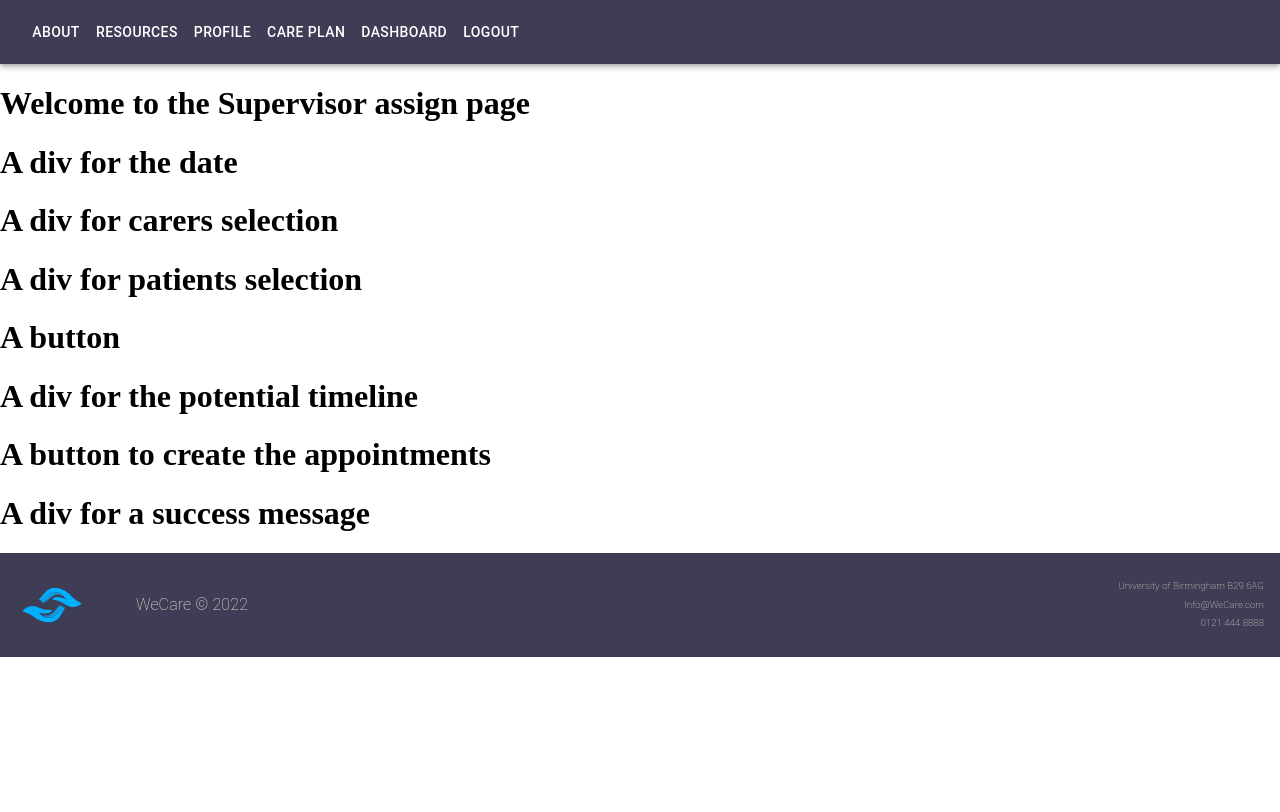
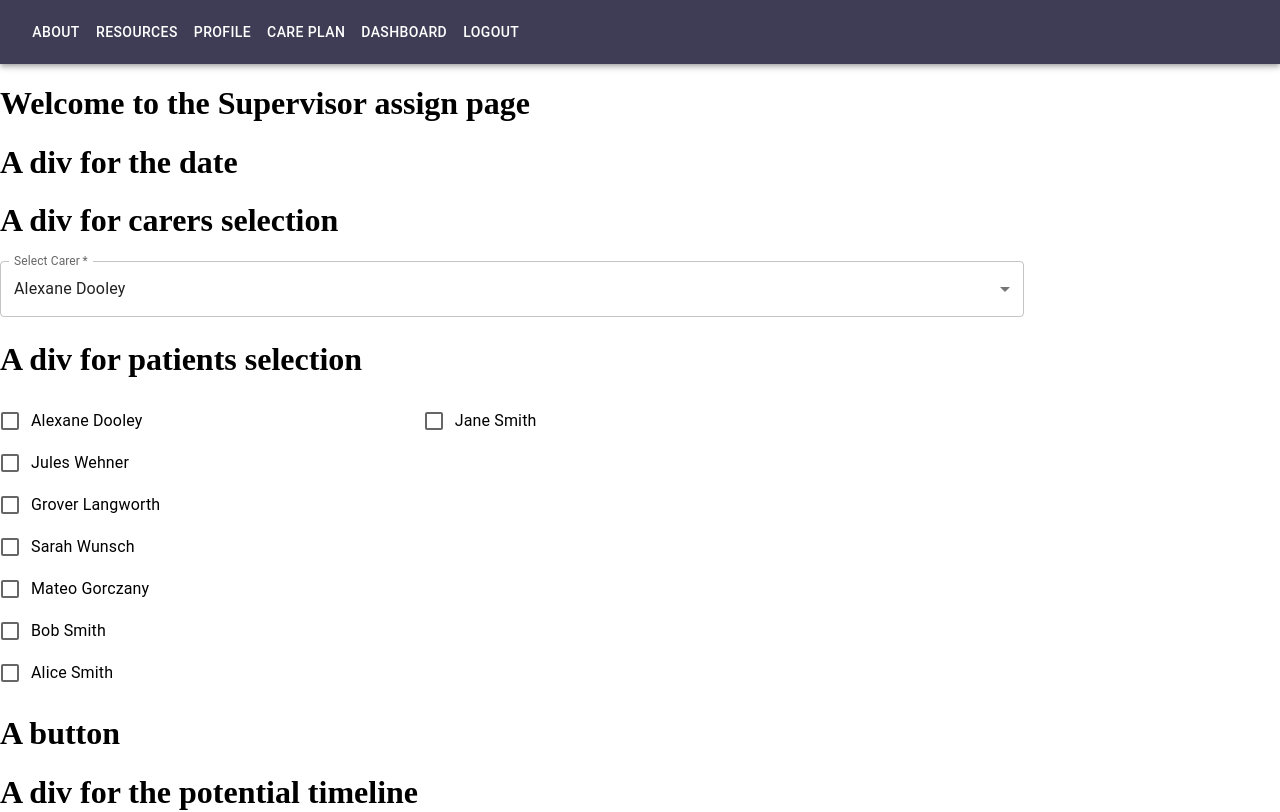
Before and after one commit to C-Sim/we-care-react, a React (Create React App) app: page /supervisor-assign in a window 1280 px wide. Shown: the top 812 px of the page. Built offline with nearby package versions, Linux system fonts and the light colour scheme.

Commit message:
added dropdown and checklist

```diff
--- a/package.json
+++ b/package.json
@@ -9,6 +9,7 @@
     "@mui/icons-material": "^5.10.2",
     "@mui/lab": "^5.0.0-alpha.96",
     "@mui/material": "^5.10.2",
+    "@mui/x-date-pickers": "^5.0.0",
     "@react-google-maps/api": "^2.12.2",
     "@testing-library/jest-dom": "^5.16.5",
     "@testing-library/react": "^13.3.0",
--- /dev/null
+++ b/src/components/molecules/CheckList.js
@@ -0,0 +1,62 @@
+import React from "react";
+import { useEffect, useState } from "react";
+import { useForm } from "react-hook-form";
+import { useNavigate } from "react-router-dom";
+import { useMutation, useLazyQuery } from "@apollo/client";
+import Typography from "@mui/material/Typography";
+import TextField from "@mui/material/TextField";
+import Stack from "@mui/material/Stack";
+import LoadingButton from "@mui/lab/LoadingButton";
+import Paper from "@mui/material/Paper";
+import IconButton from "@mui/material/IconButton";
+import OutlinedInput from "@mui/material/OutlinedInput";
+import InputLabel from "@mui/material/InputLabel";
+import InputAdornment from "@mui/material/InputAdornment";
+import FormControl from "@mui/material/FormControl";
+import Visibility from "@mui/icons-material/Visibility";
+import VisibilityOff from "@mui/icons-material/VisibilityOff";
+import Divider from "@mui/material/Divider";
+import Link from "@mui/material/Link";
+import FormHelperText from "@mui/material/FormHelperText";
+import Dialog from "@mui/material/Dialog";
+import DialogActions from "@mui/material/DialogActions";
+import DialogContent from "@mui/material/DialogContent";
+import DialogContentText from "@mui/material/DialogContentText";
+import DialogTitle from "@mui/material/DialogTitle";
+import List from "@mui/material/List";
+import ListItem from "@mui/material/ListItem";
+import ListItemButton from "@mui/material/ListItemButton";
+import ListItemText from "@mui/material/ListItemText";
+import Button from "@mui/material/Button";
+import SearchIcon from "@mui/icons-material/Search";
+import MenuItem from "@mui/material/MenuItem";
+import FormGroup from "@mui/material/FormGroup";
+import FormControlLabel from "@mui/material/FormControlLabel";
+import Checkbox from "@mui/material/Checkbox";
+import Select from "@mui/material/Select";
+import { PATIENT_SIGNUP } from "../../graphql/mutations";
+import { ADDRESS_LOOKUP } from "../../graphql/queries";
+
+export const CheckList = ({ patientsArray, handleSelectPatient }) => {
+  return (
+    <FormGroup
+      sx={{
+        maxWidth: 800,
+        maxHeight: 300,
+        overflow: "auto",
+      }}
+    >
+      {patientsArray.map((option) => {
+        return (
+          <FormControlLabel
+            key={option.value}
+            value={option.value}
+            control={<Checkbox />}
+            label={option.label}
+            onChange={(e) => handleSelectPatient(e)}
+          />
+        );
+      })}
+    </FormGroup>
+  );
+};
--- a/src/components/molecules/Dropdown.js
+++ b/src/components/molecules/Dropdown.js
@@ -6,14 +6,20 @@ import FormControl from "@mui/material/FormControl";
 import Select from "@mui/material/Select";
 import useMediaQuery from "@mui/material/useMediaQuery";
 
-export const Dropdown = ({ label, helperText, defaultSelection, options }) => {
-  const [value, setValue] = useState(defaultSelection);
+export const Dropdown = ({
+  label,
+  helperText,
+  defaultSelection,
+  options,
+  handleSelect,
+}) => {
+  const isMobile = useMediaQuery("(max-width:600px)");
+  const [displayValue, setDisplayValue] = useState(defaultSelection);
 
-  const handleChange = (event) => {
-    setValue(event.target.value);
+  const handleChange = (e) => {
+    setDisplayValue(e.target.value);
+    handleSelect(e);
   };
-
-  const isMobile = useMediaQuery("(max-width:600px)");
 
   return (
     <div>
@@ -22,12 +28,14 @@ export const Dropdown = ({ label, helperText, defaultSelection, options }) => {
         <Select
           labelId="demo-simple-select-required-label"
           id="demo-simple-select-required"
-          value={value}
+          value={displayValue}
           label={label}
           onChange={handleChange}
         >
           {options.map((option) => (
-            <MenuItem value={option.value}>{option.label}</MenuItem>
+            <MenuItem key={option.value} value={option.value}>
+              {option.label}
+            </MenuItem>
           ))}
         </Select>
         <FormHelperText>{helperText}</FormHelperText>
--- a/src/containers/SupervisorAssignPage.js
+++ b/src/containers/SupervisorAssignPage.js
@@ -1,17 +1,105 @@
 // For each user type to view top level information most relevant to them - may need to split into 3, but use first created as template for others
+import React from "react";
+import { useEffect, useState } from "react";
+import { format } from "date-fns";
+import { Dropdown } from "../components/molecules/Dropdown";
+import { CheckList } from "../components/molecules/CheckList";
+import { MobileDatePicker } from "@mui/lab";
+import { TextField } from "@mui/material";
 
 export const SupervisorAssignPage = () => {
+  const patientsArray = [
+    {
+      value: "63185053e763bfb7288867cc",
+      label: "Alexane Dooley",
+    },
+    {
+      value: "63185053e763bfb7288867ce",
+      label: "Jules Wehner",
+    },
+    {
+      value: "63185053e763bfb7288867d0",
+      label: "Grover Langworth",
+    },
+    {
+      value: "63185053e763bfb7288867d2",
+      label: "Sarah Wunsch",
+    },
+    {
+      value: "63185053e763bfb7288867d4",
+      label: "Mateo Gorczany",
+    },
+    {
+      value: "63185053e763bfb7288867xc",
+      label: "Bob Smith",
+    },
+    {
+      value: "63185053e763bfb7288867xv",
+      label: "Alice Smith",
+    },
+    {
+      value: "63185053e763bfb7288867xb",
+      label: "Jane Smith",
+    },
+  ];
+
+  //patients check boxes
+  const [patient, setPatientId] = useState([]);
+
+  const handleSelectPatient = (e) => {
+    let data = patient.indexOf(e.target.value);
+    if (data === -1) {
+      setPatientId([...patient, e.target.value]);
+    } else {
+      setPatientId(patient.filter((data) => data !== e.target.value));
+    }
+  };
+
+  //dropdown carer selection
+  //need to bring the state variables here instead of in component
+  const [carerId, setCarerId] = useState(patientsArray[0].value);
+
+  const handleCarerSelect = (event) => {
+    setCarerId(event.target.value);
+  };
+
+  console.log(carerId);
+  //date picker
+  // const [dateValue, setDateValue] = useState(format(new Date(), "yyyy-MM-DD"));
+
+  // const handleDateChange = (newValue) => {
+  //   setDateValue(newValue);
+  // };
+
   return (
     <div>
       <h1>Welcome to the Supervisor assign page</h1>
       <div>
         <h1>A div for the date</h1>
+        {/* <MobileDatePicker
+          label="Date"
+          inputFormat="MM/DD/YYYY"
+          value={dateValue}
+          onChange={handleDateChange}
+          renderInput={(params) => <TextField {...params} />}
+        /> */}
       </div>
       <div>
         <h1>A div for carers selection</h1>
+        <Dropdown
+          label="Select Carer"
+          helperText=""
+          defaultSelection={patientsArray[0].value}
+          options={patientsArray}
+          handleSelect={handleCarerSelect}
+        />
       </div>
       <div>
         <h1>A div for patients selection</h1>
+        <CheckList
+          patientsArray={patientsArray}
+          handleSelectPatient={handleSelectPatient}
+        />
       </div>
       <div>
         <h1>A button</h1>
```
Also changed, not shown: 1 other file (tests, documents, lock files or other folders).
